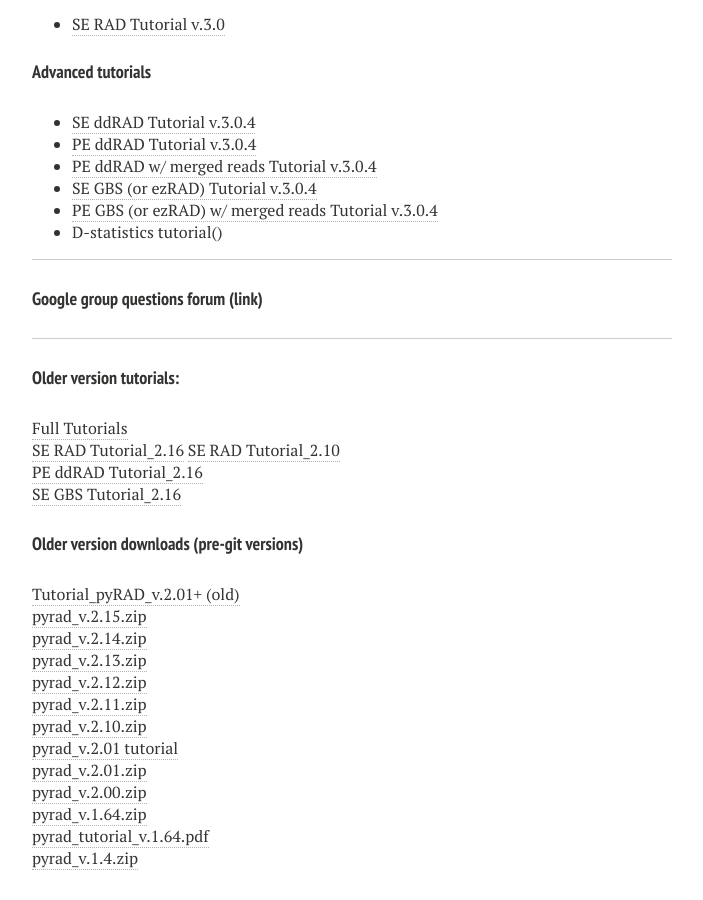
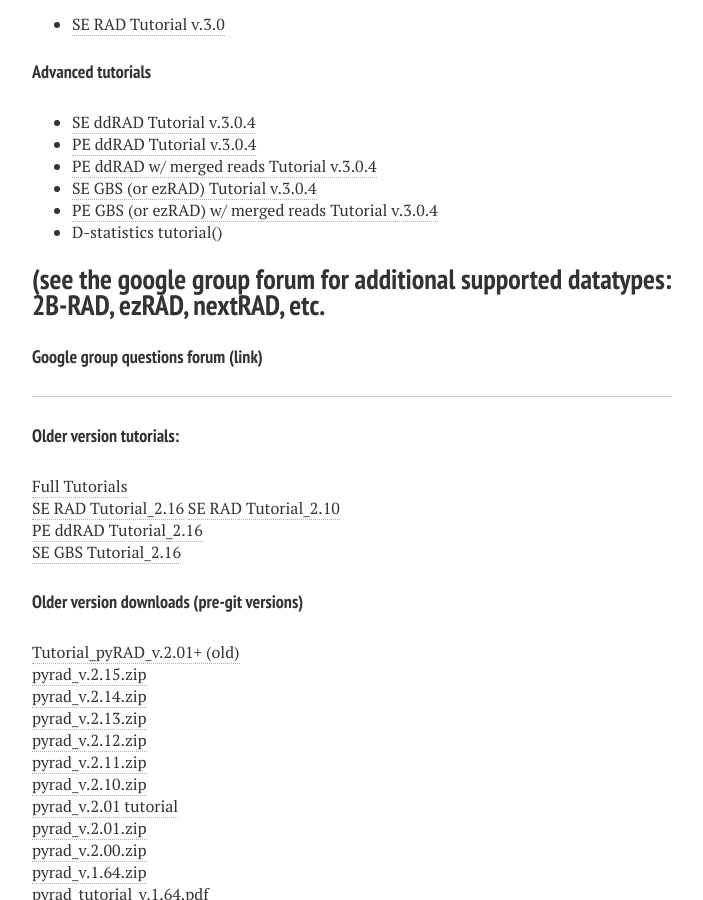
Before and after one commit to dereneaton/dereneaton.github.io, a Jekyll site: the page built from pyrad.md, in a window 1280 px wide and 900 px high, scrolled down 1071 px. Shown: the whole window, without its empty margins (288-991 px from the left). Built offline with Jekyll 4.4.1, drawn with Linux system fonts in a browser that asks for light colours; Markdown is read by kramdown in place of the engine named in the settings.

Commit message:
more data types info added

```diff
--- a/pyrad.md
+++ b/pyrad.md
@@ -39,6 +39,8 @@ _pyRAD_ can analyze RAD, ddRAD, GBS, paired-end ddRAD and paired-end GBS data se
 +  [PE GBS (or ezRAD) w/ merged reads Tutorial v.3.0.4](http://nbviewer.ipython.org/gist/dereneaton/1f661bfb205b644086cc/PE-GBS_empirical.ipynb)
 +  D-statistics tutorial()
 
+
+(see the google group forum for additional supported datatypes: 2B-RAD, ezRAD, nextRAD, etc.
 --------------------------
 
 #### Google group questions forum ([link](https://groups.google.com/forum/#!forum/pyrad-users))
```
